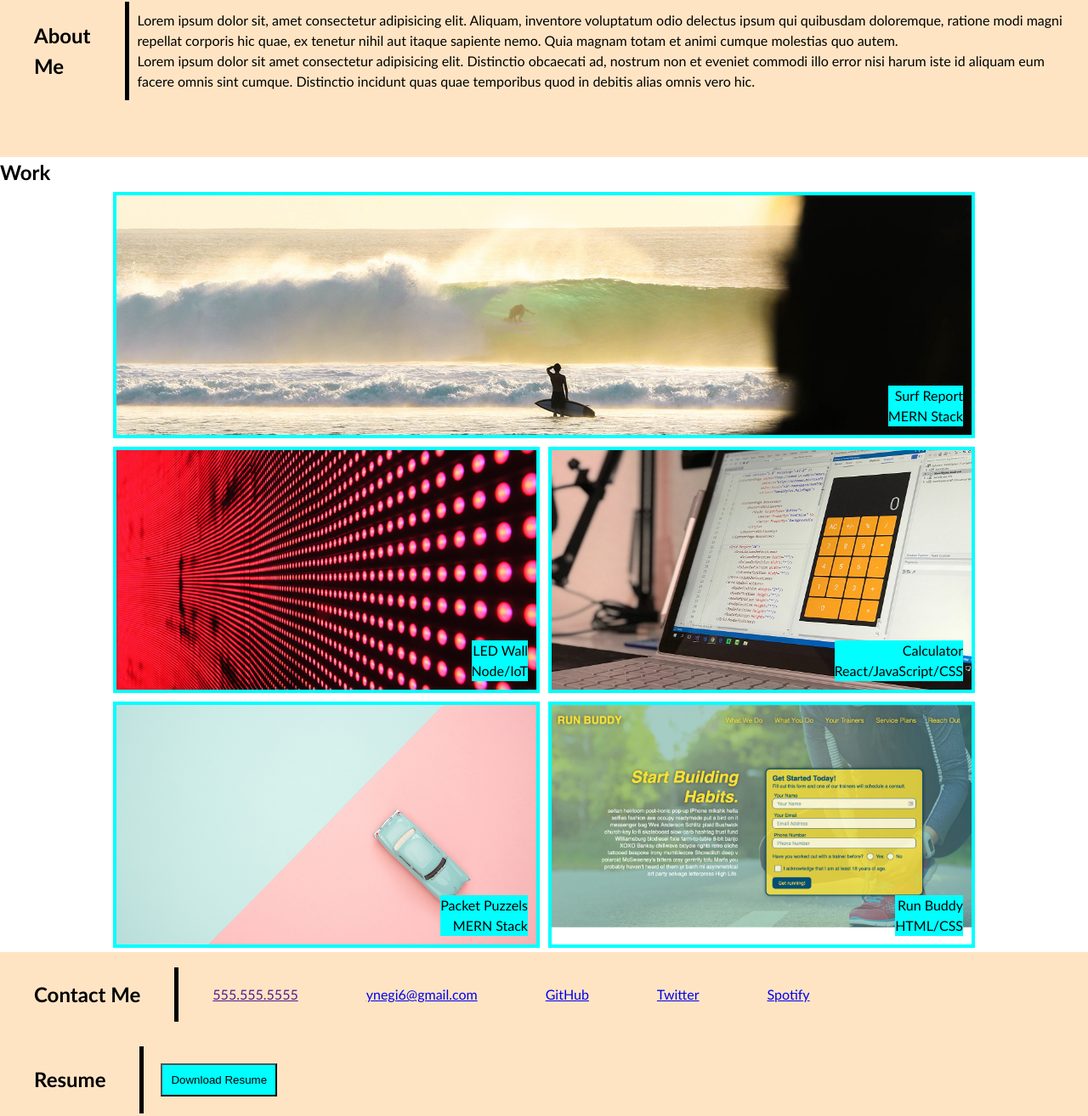
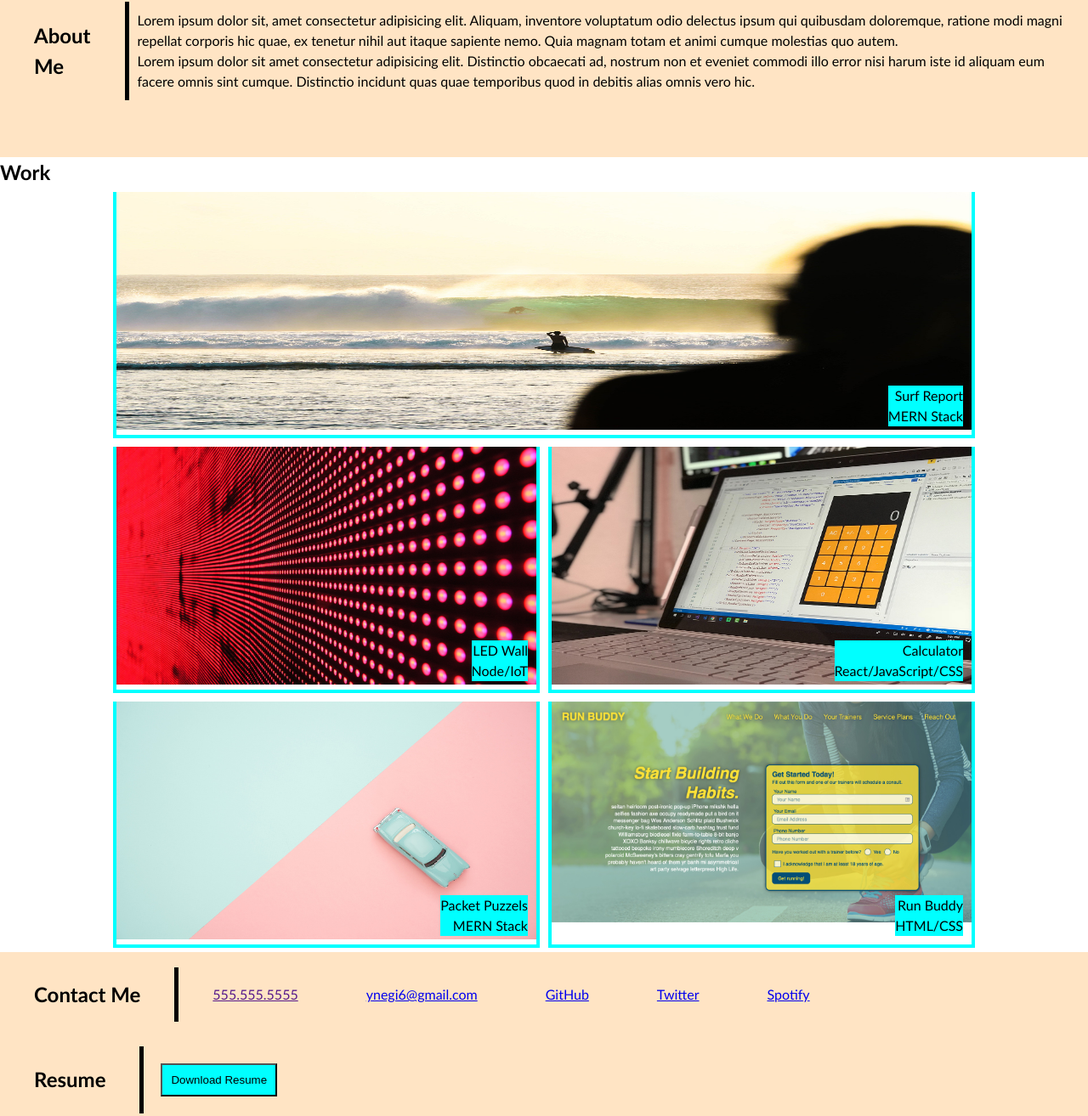
Before and after one commit to yogi-88/my-portfolio, a plain HTML site: page index.html in a window 1280 px wide. Shown: the part 481-1795 px from the top of the page at 85% size. Drawn offline with Linux system fonts and the light colour scheme.

Commit message:
Added links to work project images and updated css stylesheet

```diff
--- a/css/style.css
+++ b/css/style.css
@@ -171,30 +171,50 @@ p {
 
 #project-1 {
   grid-area: surf;
-  background-image: url(../images/02-portfolio-4.jpg);
-
-
   border: 4px solid aqua;
+}
+#project-1 img {
+  width: 100%;
+  height:280px;
 }
 #project-2 {
   grid-area: ledwall;
-  background-image: url(../images/02-portfolio-1.jpg);
+
+  border: 4px solid aqua;
+
+}
+#project-2 img {
+  width: 100%;
+  height:280px;
+
+}
+
+#project-3 {
+  grid-area: calc;
   border: 4px solid aqua;
 }
-#project-3 {
-  grid-area: calc;
-  background-image: url(../images/02-portfolio-2.jpg);
-  border: 4px solid aqua;
+#project-3 img {
+  width: 100%;
+  height:280px;
+
 }
 #project-4 {
   grid-area: puzzle;
-  background-image: url(../images/02-portfolio-3.jpg);
   border: 4px solid aqua;
+}
+#project-4 img {
+  width: 100%;
+  height:280px;
+
 }
 #project-5 {
   grid-area: runbuddy;
-  background-image: url(../images/02-run-buddy.jpg);
   border: 4px solid aqua;
+}
+#project-5 img {
+  width: 100%;
+  height:280px;
+
 }
 /* End Project list styles  */
 /* Contact list styles  */
--- a/index.html
+++ b/index.html
@@ -64,28 +64,23 @@
       <h2>Work</h2>
       <div class="project-lists">
         <div class="project" id="project-1">
-
-
+          <a target="_blank" href="https://www.surfholidays.com/blog/top-10-surfer-websites-and-blogs"><img src="./images/02-portfolio-4.jpg" alt="surf report"></a>
           <div class="heading">Surf Report<br>MERN Stack</div>
         </div>
         <div class="project" id="project-2">
-
-
+          <a target="_blank" href="https://www.planar.com/products/led-video-walls/"><img src="./images/02-portfolio-1.jpg" alt="led wall"></a>
           <div class="heading">LED Wall<br>Node/IoT</div>
         </div>
         <div class="project" id="project-3">
-
-
+          <a target="_blank" href="https://www.omnicalculator.com/"><img src="./images/02-portfolio-2.jpg" alt="calculator"></a>
           <div class="heading">Calculator<br>React/JavaScript/CSS</div>
         </div>
         <div class="project" id="project-4">
-
-
+          <a target="_blank" href="https://mensa.org.uk/shop/pocket-puzzles-metal"><img src="./images/02-portfolio-3.jpg" alt="packet puzzle"></a>
           <div class="heading">Packet Puzzels<br>MERN Stack</div>
         </div>
         <div class="project" id="project-5">
-
-
+          <a target="_blank" href="https://getrunbuddy.app/"><img src="./images/02-run-buddy.jpg" alt="run buddy"></a>
           <div class="heading">Run Buddy<br>HTML/CSS</div>
         </div>
       </div>
```
